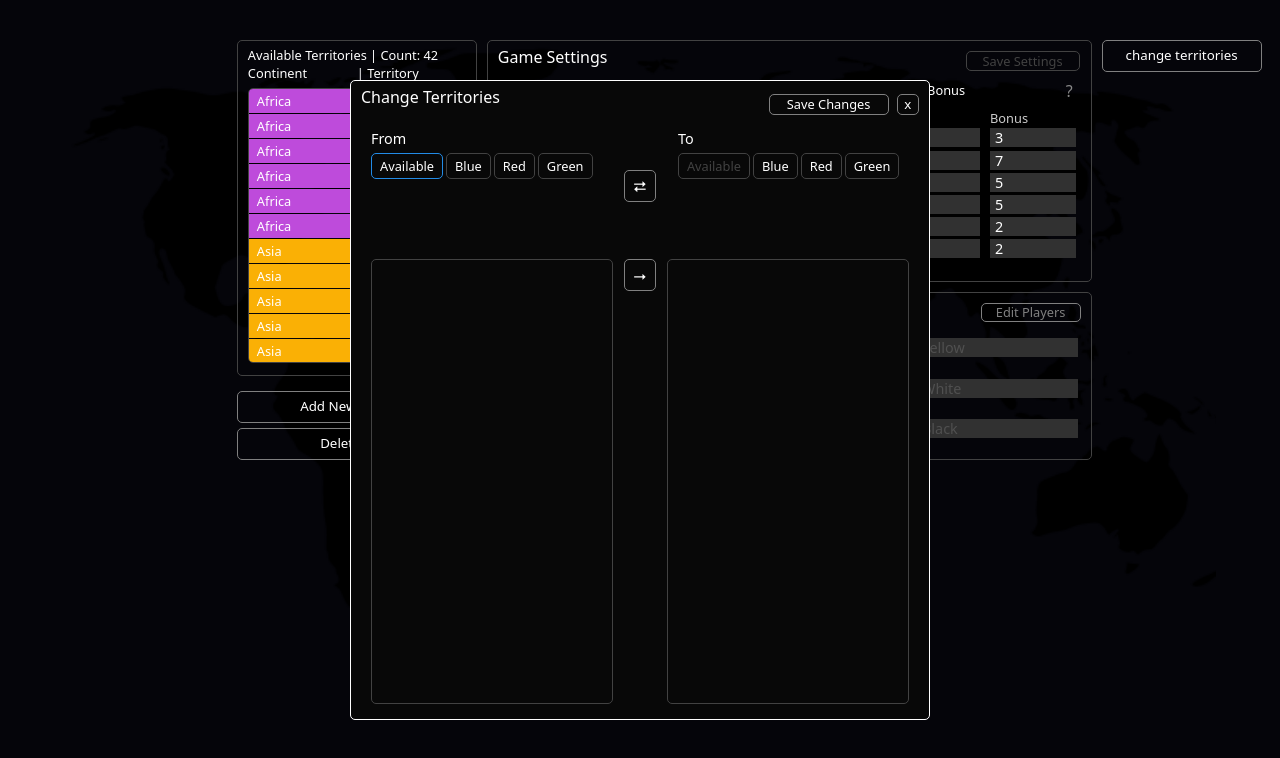
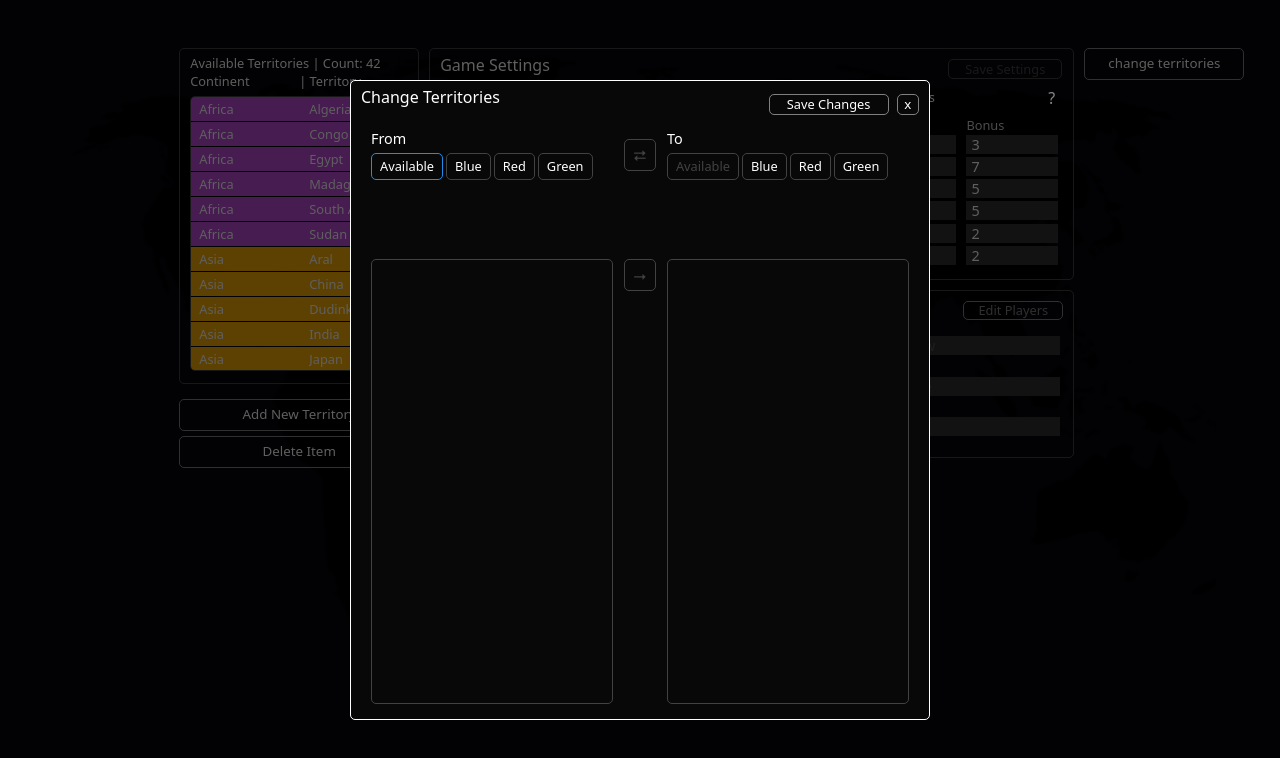
Before and after one commit to NycolasFelipe/react-war-calculate-helper, a React (Create React App) app: page / in a window 1280 px wide. Shown: the top 758 px of the page. Built offline with nearby package versions, Linux system fonts and the light colour scheme.

Commit message:
General Improvement and Fixes

```diff
--- a/package.json
+++ b/package.json
@@ -8,6 +8,7 @@
     "@testing-library/user-event": "^13.5.0",
     "react": "^18.2.0",
     "react-dom": "^18.2.0",
+    "react-remove-scroll": "^2.5.5",
     "react-scripts": "5.0.1",
     "styled-components": "^5.3.5",
     "web-vitals": "^2.1.4"
--- a/src/components/Classes/Players.jsx
+++ b/src/components/Classes/Players.jsx
@@ -42,11 +42,12 @@ export default class Players {
     const error = {
       emptyName: "Name field cannot be empty.",
       minimumPlayers: "At least one player must be active.",
+      duplicatedName: "There can be no identical names.",
     };
 
     this.getPlayer = (playerId) => {
       for (let item in players) {
-        if (players[item].playerId === playerId) {
+        if (players[item]["playerId"] === playerId) {
           return players[item];
         }
       }
@@ -61,27 +62,45 @@ export default class Players {
       if (error) return error;
       else {
         for (let item in playersList) {
-          if (players[item].playerName === playersList[item].playerName) {
-            players[item].playerName = playersList[item].playerName;
+          let playerListName = playersList[item]["playerName"];
+          let playerListActive = playersList[item]["active"];
+
+          if (players[item]["playerName"] === playerListName) {
+            players[item]["playerName"] = playerListName;
           }
-          if (players[item].active === playersList[item].active) {
-            players[item].active = playersList[item].active;
+          if (players[item]["active"] === playerListActive) {
+            players[item]["active"] = playerListActive;
           }
         }
       }
     };
 
+    const checkDuplicate = (array) => {
+      return new Set(array).size !== array.length;
+    };
+
     const checkValidPlayers = (playersList) => {
+      let playersListNames = [];
       let playersActiveCount = 0;
 
       for (let item in playersList) {
-        if (playersList[item].active && playersList[item].playerName === "") {
-          return error.emptyName;
+        let playerActive = playersList[item]["active"];
+        let playerName = playersList[item]["playerName"];
+
+        if (playerActive) {
+          if (playerName === "" || playerName.replaceAll(/\s/g, "") === "")
+            return error.emptyName;
+
+          playersActiveCount++;
+          playersListNames.push(playersList[item]["playerName"]);
         }
-        if (playersList[item].active) playersActiveCount++;
       }
+
       if (playersActiveCount === 0) {
         return error.minimumPlayers;
+      }
+      if (checkDuplicate(playersListNames)) {
+        return error.duplicatedName;
       }
     };
   }
--- a/src/components/Classes/TerritoriesTrade.jsx
+++ b/src/components/Classes/TerritoriesTrade.jsx
@@ -139,7 +139,7 @@ export default class TerritoriesTrade {
         case "to": {
           for (let item in playersTradeTo) {
             if (playersTradeTo[item].playerId === playerId) {
-              playersTradeTo[item].selected = true;
+              playersTradeTo[item].selected = !playersTradeTo[item].selected;
             } else playersTradeTo[item].selected = false;
           }
           break;
@@ -154,5 +154,34 @@ export default class TerritoriesTrade {
       if (type === "to" && tradeTerritoryFrom["selected"]) return true;
       return false;
     };
+
+    this.checkPlayerSelected = () => {
+      for (let item in playersTradeTo) {
+        if (
+          playersTradeTo[item]["active"] &&
+          playersTradeTo[item]["selected"] === true
+        ) {
+          return false;
+        }
+      }
+      return true;
+    };
+
+    this.switchPlayersTrade = () => {
+      let newPlayerTradeFrom;
+      let newPlayerTradeTo;
+
+      for (let item in playersTradeTo) {
+        if (playersTradeTo[item]["selected"])
+          newPlayerTradeFrom = playersTradeTo[item]["playerId"];
+      }
+      for (let item in playersTradeFrom) {
+        if (playersTradeFrom[item]["selected"])
+          newPlayerTradeTo = playersTradeFrom[item]["playerId"];
+      }
+
+      this.setPlayersTradeSelected(newPlayerTradeFrom, "from");
+      this.setPlayersTradeSelected(newPlayerTradeTo, "to");
+    };
   }
 }
--- /dev/null
+++ b/src/components/Functions/TitleClase.jsx
@@ -0,0 +1,7 @@
+export default function TitleCase(str) {
+  str = str.toLowerCase().split(" ");
+  for (var i = 0; i < str.length; i++) {
+    str[i] = str[i].charAt(0).toUpperCase() + str[i].slice(1);
+  }
+  return str.join(" ");
+}
--- a/src/components/Input/index.jsx
+++ b/src/components/Input/index.jsx
@@ -9,6 +9,7 @@ function Input({
   alignCenter,
   onChange,
   readOnly,
+  maxLength,
   borderRadius,
   inputWidth,
   lockValue,
@@ -26,6 +27,7 @@ function Input({
         alignCenter={alignCenter}
         onChange={onChange}
         readOnly={readOnly}
+        maxLength={maxLength}
         borderRadius={borderRadius}
         inputWidth={inputWidth}
         lockValue={lockValue}
--- a/src/components/Main/index.jsx
+++ b/src/components/Main/index.jsx
@@ -1,5 +1,6 @@
 import { useContext, useState } from "react";
 import DataContext from "../../contexts/DataContext";
+import { RemoveScroll } from "react-remove-scroll";
 import * as C from "./styles";
 import Title from "../Title";
 import Input from "../Input";
@@ -8,6 +9,7 @@ import Select from "../Select";
 import CheckBox from "../CheckBox";
 import ButtonInfo from "../ButtonInfo";
 import TerritoryItem from "../TerritoryItem";
+import TitleCase from "../Functions/TitleClase";
 
 function Main() {
   //#region Territories Settings
@@ -51,7 +53,7 @@ function Main() {
   const [territoryName, setTerritoryName] = useState("");
   const [territoryContinent, setTerritoryContinent] = useState("Africa");
   const addTerritory = (territory, continent) => {
-    const error = territories.addTerritory(territory, continent);
+    const error = territories.addTerritory(TitleCase(territory), continent);
     setTerritoryName("");
     //Caso tenha havido um erro, exibe uma mensagem
     if (error) {
@@ -220,6 +222,7 @@ function Main() {
           placeholder={"Player name..."}
           borderRadius={"0"}
           onChange={(e) => changePlayerName(e.target.value, playerId)}
+          maxLength={12}
         />
       </C.Player>
     );
@@ -286,7 +289,7 @@ function Main() {
     let disabled = territoriesTrade.checkPlayersTradeDuplicate(playerId, type);
     return (
       <Button
-        key={name}
+        key={playerId}
         text={name}
         padding={"6px 8px"}
         fontSize={"0.8rem"}
@@ -296,6 +299,36 @@ function Main() {
         buttonBgColor={"#228be6"}
         disabled={disabled}
         onClick={() => changeTerritorySelected(playerId, type)}
+      />
+    );
+  };
+
+  const changeTerritorieSwitch = () => {
+    let disabled = territoriesTrade.checkPlayerSelected();
+    return (
+      <Button
+        text={"⮂"}
+        fontSize={"1rem"}
+        buttonBgColor={"#228be6"}
+        buttonWidth={"2rem"}
+        onClick={() => [
+          territoriesTrade.switchPlayersTrade(),
+          setPlayersTradeList(territoriesTrade.getPlayersTrade()),
+        ]}
+        disabled={disabled}
+      />
+    );
+  };
+
+  const changeTerritoriesAdd = () => {
+    let disabled = territoriesTrade.checkPlayerSelected();
+    return (
+      <Button
+        text={"⭢"}
+        fontSize={"1rem"}
+        buttonBgColor={"#2e8b2e"}
+        buttonWidth={"2rem"}
+        disabled={disabled}
       />
     );
   };
@@ -350,7 +383,7 @@ function Main() {
   //#endregion
 
   return (
-    <C.Main>
+    <C.Main changeActive={changeActive}>
       <C.ContainerTerritories>
         <C.TerritoriesContent
           editingActive={addTerritoryWindow || deleteItemActive}
@@ -385,6 +418,7 @@ function Main() {
               placeholder={"Ex.: Canada"}
               value={territoryName}
               onChange={(e) => setTerritoryName(e.target.value)}
+              maxLength={14}
             />
             <Select
               label={"labelAddTerritoryContinent"}
@@ -542,6 +576,8 @@ function Main() {
           {playerItem("player6")}
         </C.Players>
       </C.ContainerPlayers>
+      <C.ContainerBlur changeActive={changeActive} />
+      <RemoveScroll enabled={changeActive}>
         <C.ChangeTerritories changeActive={changeActive}>
           <C.ChangeTerritoriesHeader>
             <Title text={"Change Territories"} fontSize={"1rem"} />
@@ -564,21 +600,20 @@ function Main() {
           </C.ChangeTerritoriesHeader>
           <C.ChangeTerritoriesSelect>
             <C.ChangeTerritoriesFrom>
+              <C.TerritoriesContainerTitle>
                 <Title text={"From"} fontSize={"0.9rem"} />
+              </C.TerritoriesContainerTitle>
               <C.TerritoriesFromContainer>
                 {changeTerritoriesPlayers("from")}
               </C.TerritoriesFromContainer>
             </C.ChangeTerritoriesFrom>
             <C.ChangeTerritoriesSwitch>
-            <Button
-              text={"⮂"}
-              fontSize={"1rem"}
-              buttonBgColor={"#228be6"}
-              buttonWidth={"2rem"}
-            />
+              {changeTerritorieSwitch()}
             </C.ChangeTerritoriesSwitch>
             <C.ChangeTerritoriesTo>
+              <C.TerritoriesContainerTitle>
                 <Title text={"To"} fontSize={"0.9rem"} />
+              </C.TerritoriesContainerTitle>
               <C.TerritoriesToContainer>
                 {changeTerritoriesPlayers("to")}
               </C.TerritoriesToContainer>
@@ -587,16 +622,13 @@ function Main() {
           <C.ChangeTerritoriesList>
             <C.TerritoriesListFrom />
             <C.TerritoriesListAdd>
-            <Button
-              text={"⭢"}
-              fontSize={"1rem"}
-              buttonBgColor={"#2e8b2e"}
-              buttonWidth={"2rem"}
-            />
+              {changeTerritoriesAdd()}
             </C.TerritoriesListAdd>
             <C.TerritoriesListTo />
           </C.ChangeTerritoriesList>
         </C.ChangeTerritories>
+      </RemoveScroll>
+
       <Button
         text={"change territories"}
         buttonWidth={"160px"}
--- a/src/components/Main/styles.jsx
+++ b/src/components/Main/styles.jsx
@@ -5,8 +5,40 @@ export const Main = styled.div`
   flex-direction: column;
   flex-wrap: wrap;
   gap: 10px;
-  width: 70%;
+  width: 80%;
   height: 100%;
+
+  ${(props) => {
+    if (props.changeActive) {
+      return `
+        pointer-events: none;
+        user-select: none;
+
+        body {
+          overflow-y: hidden !important;
+        }
+    `;
+    }
+  }}
+`;
+
+export const ContainerBlur = styled.div`
+  position: fixed;
+  top: 0;
+  left: 0;
+  width: 100vw;
+  height: 100vh;
+  background: transparent;
+  pointer-events: none !important;
+
+  ${(props) => {
+    if (props.changeActive) {
+      return `
+      background: #000000a0;
+      transition: all 0.2s ease;
+    `;
+    }
+  }}
 `;
 
 //#region Territories Settings
@@ -169,7 +201,7 @@ export const ContainerBonus = styled.div`
   flex-direction: column;
   flex: 1;
   gap: 5px;
-  width: 75%;
+  width: 70%;
   min-width: 360px;
   height: 60%;
   background: transparent;
@@ -337,7 +369,7 @@ export const ContainerPlayers = styled.div`
   border: 1px solid #424242;
   border-radius: 5px;
   height: 40%;
-  width: 75%;
+  width: 70%;
   padding: 5px 2px 10px 10px;
   position: relative;
 
@@ -457,6 +489,14 @@ export const ChangeTerritories = styled.div`
   border: 1px solid #fff;
   transition-duration: 0.1s !important;
 
+  ${(props) => {
+    if (props.changeActive) {
+      return `
+        pointer-events: auto !important;
+    `;
+    }
+  }}
+
   //Center
   transform: translateX(-50%);
   left: 50%;
@@ -468,8 +508,14 @@ export const ChangeTerritories = styled.div`
         background: transparent !important;
         border: transparent !important;
         * {
+          background: transparent !important;
           color: transparent !important;
           border: transparent !important;
+        }
+        & > * {
+          height: 0 !important;
+          width: 0 !important;
+          overflow: hidden !important;
         }
         user-select: none;
         pointer-events: none;
@@ -502,39 +548,72 @@ export const ChangeTerritoriesSelect = styled.div`
 export const ChangeTerritoriesFrom = styled.div`
   width: 45%;
   height: 100%;
-  padding: 5px 10px;
-  overflow: hidden;
+  padding: 5px 0 5px 0;
+  margin-left: 10px;
 `;
 
 export const ChangeTerritoriesTo = styled.div`
   width: 45%;
   height: 100%;
-  padding: 5px 10px;
-  overflow: hidden;
+  padding: 5px 0 5px 5px;
+  margin-right: 10px;
+`;
+
+export const TerritoriesContainerTitle = styled.div`
+  width: 100%;
+  height: 1.2rem;
 `;
 
 export const TerritoriesFromContainer = styled.div`
   display: flex;
   flex-wrap: wrap;
+  align-items: flex-start;
   gap: 3px 3px;
   margin-top: 5px;
   width: 100%;
-  height: auto;
+  height: 80%;
+  overflow-y: auto;
+
+  &::-webkit-scrollbar {
+    width: 6px;
+    background-color: transparent;
+    border-radius: 5px;
+  }
+
+  &::-webkit-scrollbar-thumb {
+    border-radius: 10px;
+    --webkit-box-shadow: inset 0 0 6px #0000004d;
+    background-color: #202020;
+  }
 `;
 
 export const TerritoriesToContainer = styled.div`
   display: flex;
   flex-wrap: wrap;
+  align-items: flex-start;
   gap: 3px 3px;
   margin-top: 5px;
   width: 100%;
-  height: auto;
+  height: 80%;
+  overflow-y: auto;
+
+  &::-webkit-scrollbar {
+    width: 6px;
+    background-color: transparent;
+    border-radius: 5px;
+  }
+
+  &::-webkit-scrollbar-thumb {
+    border-radius: 10px;
+    --webkit-box-shadow: inset 0 0 6px #0000004d;
+    background-color: #202020;
+  }
 `;
 export const ChangeTerritoriesSwitch = styled.div`
   display: flex;
   justify-content: center;
-  align-items: center;
-  width: 10%;
+  padding-top: 15px;
+  width: 8%;
   height: 100%;
 `;
 
```
Also changed, not shown: DH.txt, 1 other file (tests, documents, lock files or other folders). Lines whose indentation alone changed are shown as unchanged.
